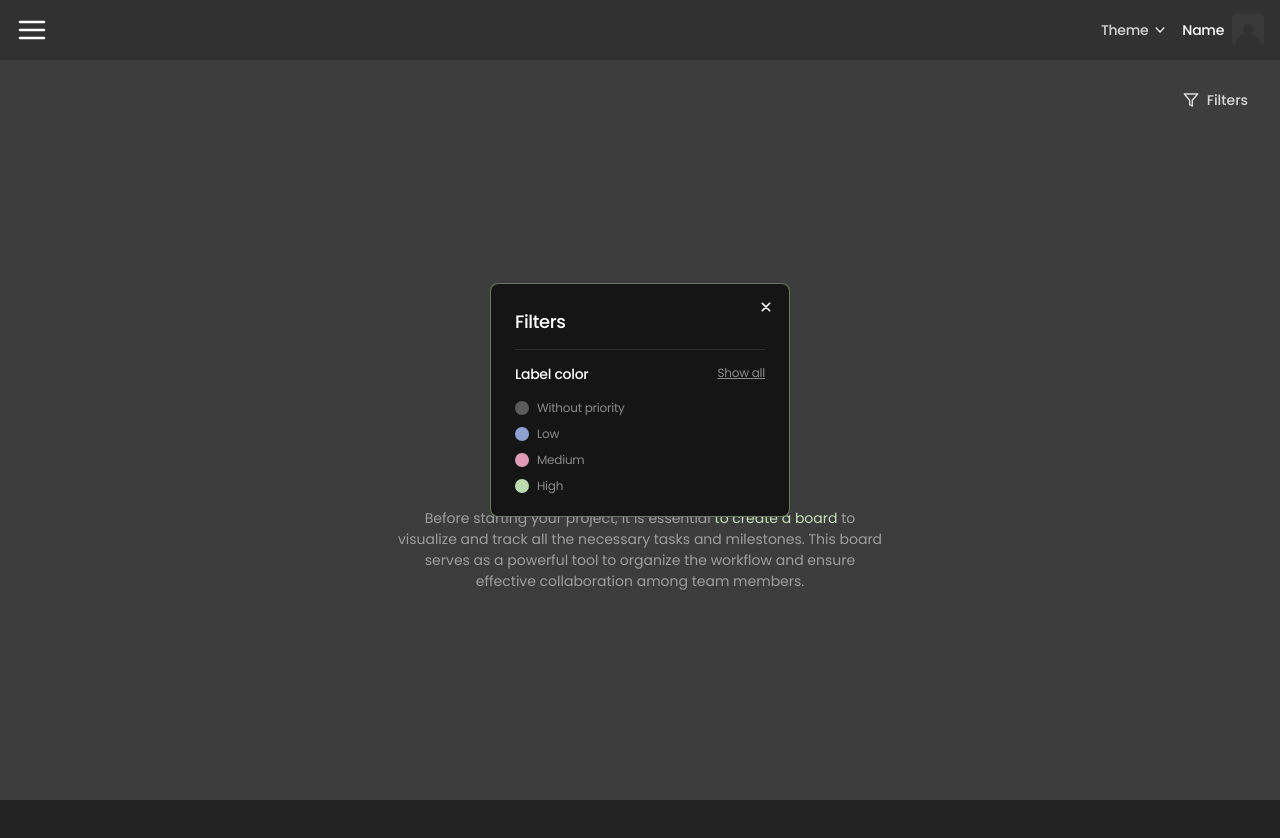
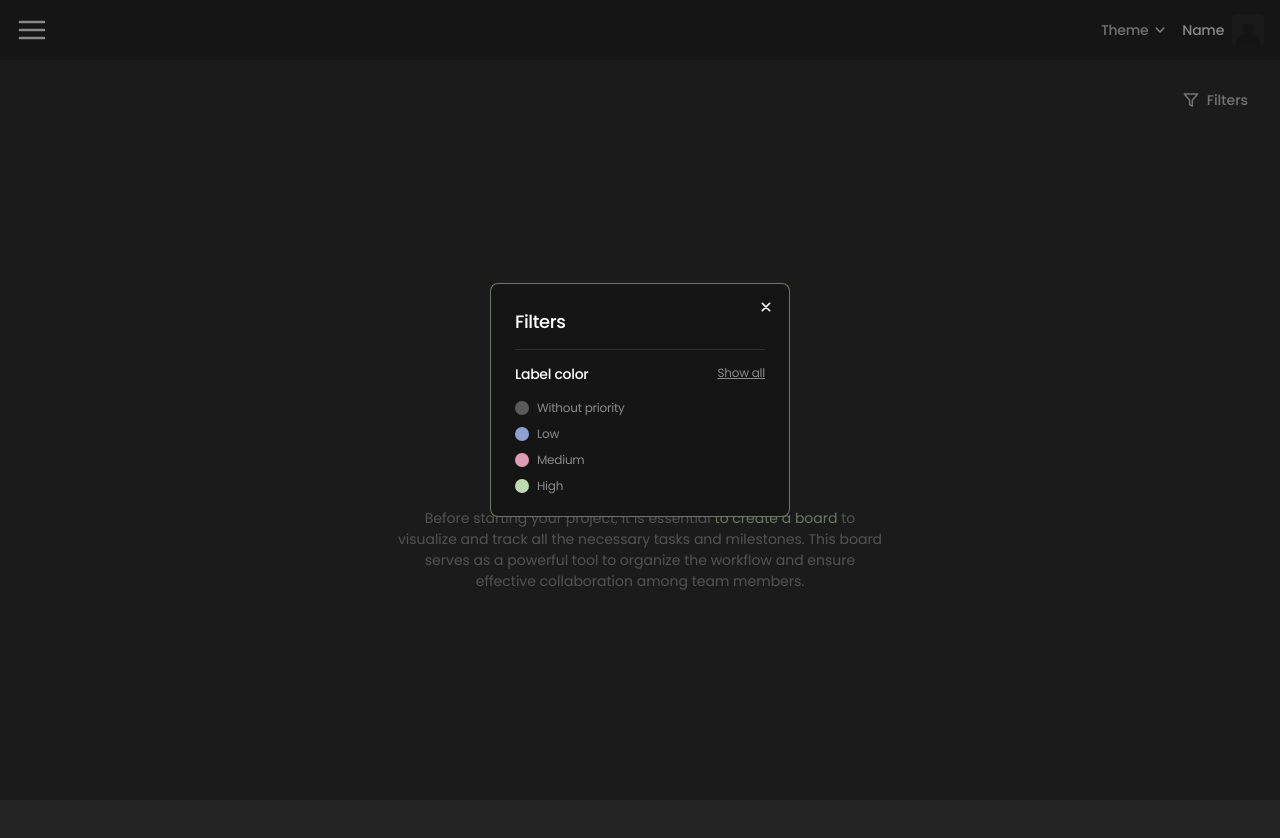
Before and after one commit to MSAnnaM/frontend-project, a React (Create React App) app: page /frontend-project/home in a window 1280 px wide. Both pictures are taken after a click on the button "Filters". Shown: the top 838 px of the page. Built offline with nearby package versions, Linux system fonts and the light colour scheme.

Commit message:
fix Filter modal

```diff
--- /dev/null
+++ b/src/components/UI/Modals/Modal/Modal.jsx
@@ -0,0 +1,43 @@
+import { useEffect } from 'react';
+import { createPortal } from 'react-dom';
+import Button from 'components/ScreensPage/Button/Button';
+import Icon from 'components/ScreensPage/Icon/Icon';
+import css from './Modal.module.css';
+
+const modalRoot = document.querySelector('#modal-root2');
+
+const Modal = ({ children, openModal }) => {
+  useEffect(() => {
+    const handleKeyDown = e => {
+      if (e.code === 'Escape') {
+        openModal();
+      }
+    };
+
+    window.addEventListener('keydown', handleKeyDown);
+
+    return () => {
+      window.removeEventListener('keydown', handleKeyDown);
+    };
+  }, [openModal]);
+
+  const handleBackdropClick = e => {
+    if (e.currentTarget === e.target) {
+      openModal();
+    }
+  };
+
+  return createPortal(
+    <div className={css.backdrop} onClick={handleBackdropClick}>
+      <div className={css.modal}>
+        <Button className={css.close_btn} onClick={() => openModal()}>
+          <Icon className={css.icon} id="icon-plus" />
+        </Button>
+        {children}
+      </div>
+    </div>,
+    modalRoot
+  );
+};
+
+export default Modal;
--- /dev/null
+++ b/src/components/UI/Modals/Modal/Modal.module.css
@@ -0,0 +1,51 @@
+:root {
+  --bd-bg-color: #15151580;
+  --modal-border-color: #bedbb080;
+  --modal-bg-color: #151515;
+  --modal-icon-color: #fff;
+  --modal-icon-hover-color: #9dc888;
+}
+
+.backdrop {
+  position: fixed;
+  width: 100%;
+  height: 100%;
+  left: 0;
+  top: 0;
+  pointer-events: auto;
+  background-color: var(--bd-bg-color);
+  z-index: 999;
+}
+
+.modal {
+  border: 1px solid var(--modal-border-color);
+  position: absolute;
+  top: 50%;
+  left: 50%;
+  transform: translate(-50%, -50%);
+  width: 300px;
+  height: 234px;
+  border-radius: 8px;
+  background-color: var(--modal-bg-color);
+  padding: 24px;
+}
+
+.close_btn {
+  color: var(--modal-icon-color);
+  position: absolute;
+  top: 14px;
+  right: 14px;
+  transition: color 250ms cubic-bezier(0.4, 0, 0.2, 1);
+}
+
+.close_btn:hover {
+  color: var(--modal-icon-hover-color);
+}
+
+.icon {
+  transform: rotate(45deg);
+
+  width: 18px;
+  height: 18px;
+  stroke: currentColor;
+}
```
Also changed, not shown: src/pages/ScreensPage.jsx (+6 -1 lines).
